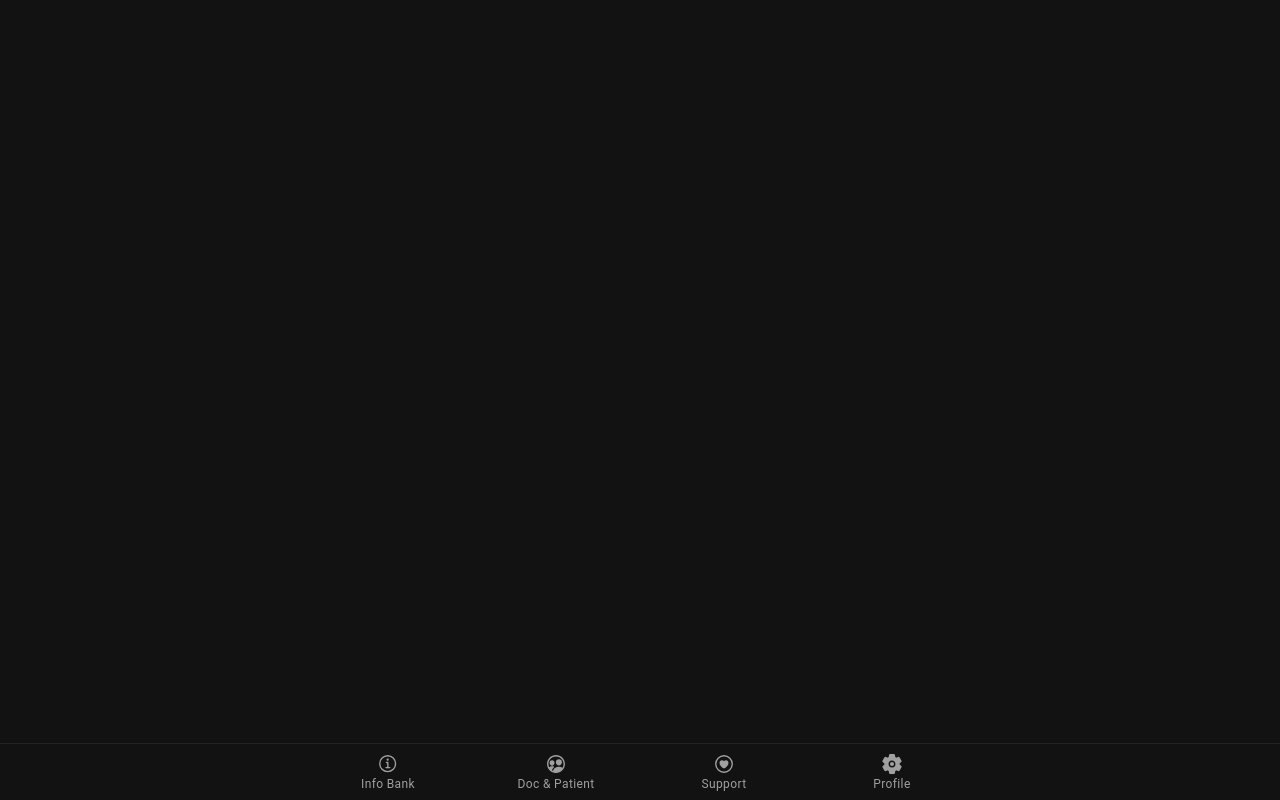
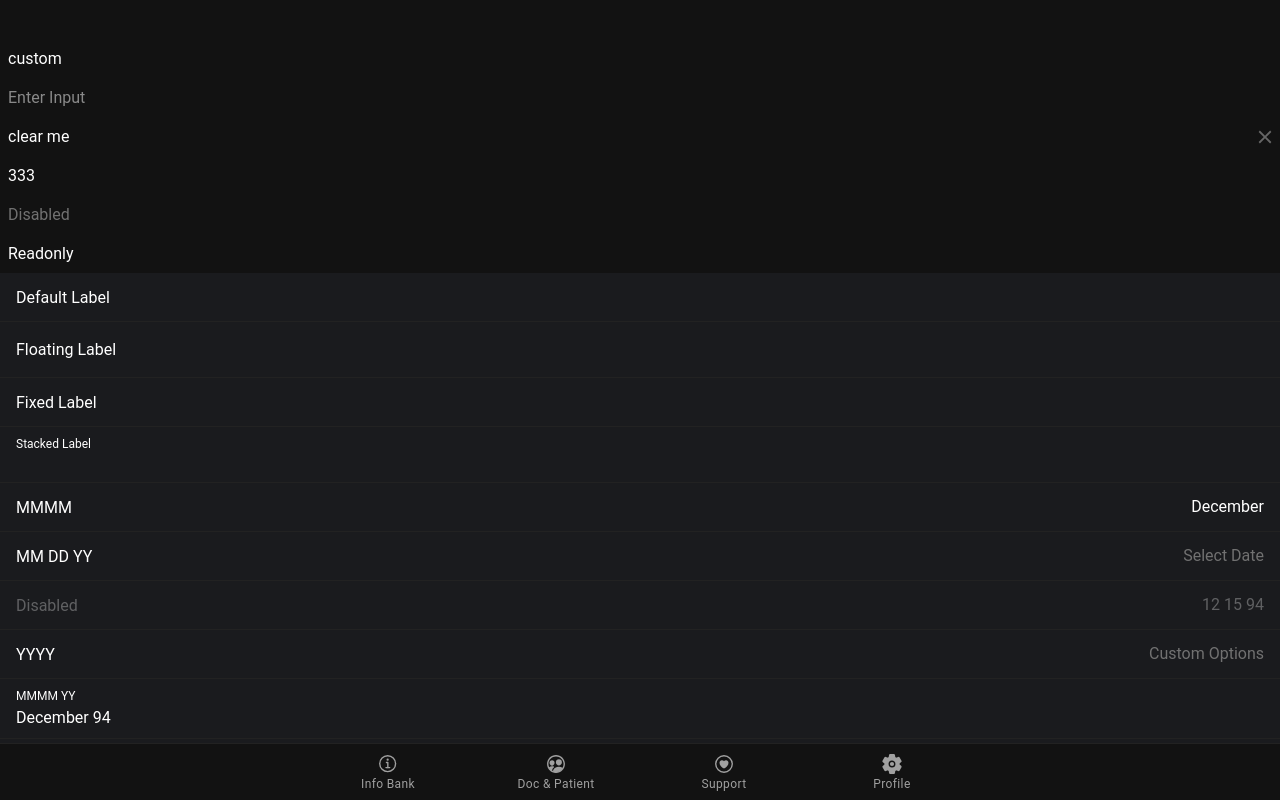
Before and after one commit to Apperta-IXN-for-the-NHS/IXN_Urology_PROMS, a React (Create React App) app in the folder practice/: page /dates in a window 1280 px wide. Built offline with nearby package versions, Linux system fonts and the light colour scheme.

Commit message:
more work on symptoms page

```diff
--- a/practice/src/App.tsx
+++ b/practice/src/App.tsx
@@ -42,6 +42,7 @@ import './theme/variables.css';
 
 /* Global CSS */
 import './global.css';
+import DateTimeExample from './pages/DocPatient/Dates';
 
 const App: React.FC = () => (
   <IonApp>
@@ -57,6 +58,7 @@ const App: React.FC = () => (
           <Route path="/quest" component={Questionaire} />
           <Route path="/symptoms" component={Symptoms} />
           <Route path="/calendar" component={Calendar} />
+          <Route path="/dates" component={DateTimeExample} />
           <Route path="/" render={() => <Redirect to="/tab1" />} exact={true} />
         </IonRouterOutlet>
         <IonTabBar slot="bottom">
--- /dev/null
+++ b/practice/src/pages/DocPatient/Dates.tsx
@@ -0,0 +1,211 @@
+import React from "react";
+import { IonItem, IonLabel, IonDatetime, IonContent, IonInput } from "@ionic/react";
+
+const customYearValues = [2020, 2016, 2008, 2004, 2000, 1996];
+
+const customDayShortNames = [
+  "s\u00f8n",
+  "man",
+  "tir",
+  "ons",
+  "tor",
+  "fre",
+  "l\u00f8r"
+];
+
+const DateTimeExample: React.FC = () => (
+  <IonContent>
+    {/*-- Default Input --*/}
+    <IonInput></IonInput>
+
+    {/*-- Input with value --*/}
+    <IonInput value="custom"></IonInput>
+
+    {/*-- Input with placeholder --*/}
+    <IonInput placeholder="Enter Input"></IonInput>
+
+    {/*-- Input with clear button when there is a value --*/}
+    <IonInput clearInput value="clear me"></IonInput>
+
+    {/*-- Number type input --*/}
+    <IonInput type="number" value="333"></IonInput>
+
+    {/*-- Disabled input --*/}
+    <IonInput value="Disabled" disabled></IonInput>
+
+    {/*-- Readonly input --*/}
+    <IonInput value="Readonly" readonly></IonInput>
+
+    {/*-- Inputs with labels --*/}
+    <IonItem>
+      <IonLabel>Default Label</IonLabel>
+      <IonInput></IonInput>
+    </IonItem>
+
+    <IonItem>
+      <IonLabel position="floating">Floating Label</IonLabel>
+      <IonInput></IonInput>
+    </IonItem>
+
+    <IonItem>
+      <IonLabel position="fixed">Fixed Label</IonLabel>
+      <IonInput></IonInput>
+    </IonItem>
+
+    <IonItem>
+      <IonLabel position="stacked">Stacked Label</IonLabel>
+      <IonInput></IonInput>
+    </IonItem>
+    <IonItem>
+      <IonLabel>MMMM</IonLabel>
+      <IonDatetime
+        displayFormat="MMMM"
+        value="2012-12-15T13:47:20.789"
+      ></IonDatetime>
+    </IonItem>
+
+    <IonItem>
+      <IonLabel>MM DD YY</IonLabel>
+      <IonDatetime
+        displayFormat="MM DD YY"
+        placeholder="Select Date"
+      ></IonDatetime>
+    </IonItem>
+
+    <IonItem>
+      <IonLabel>Disabled</IonLabel>
+      <IonDatetime
+        id="dynamicDisabled"
+        displayFormat="MM DD YY"
+        disabled
+        value="1994-12-15"
+      ></IonDatetime>
+    </IonItem>
+
+    <IonItem>
+      <IonLabel>YYYY</IonLabel>
+      <IonDatetime
+        pickerOptions={{
+          buttons: [
+            {
+              text: "Save",
+              handler: () => console.log("Clicked Save!")
+            },
+            {
+              text: "Log",
+              handler: () => {
+                console.log("Clicked Log. Do not Dismiss.");
+                return false;
+              }
+            }
+          ]
+        }}
+        placeholder="Custom Options"
+        displayFormat="YYYY"
+        min="1981"
+        max="2002"
+      ></IonDatetime>
+    </IonItem>
+
+    <IonItem>
+      <IonLabel position="stacked">MMMM YY</IonLabel>
+      <IonDatetime
+        displayFormat="MMMM YY"
+        min="1989-06-04"
+        max="2004-08-23"
+        value="1994-12-15T13:47:20.789"
+      ></IonDatetime>
+    </IonItem>
+
+    <IonItem>
+      <IonLabel position="floating">MM/DD/YYYY</IonLabel>
+      <IonDatetime
+        displayFormat="MM/DD/YYYY"
+        min="1994-03-14"
+        max="2012-12-09"
+        value="2002-09-23T15:03:46.789"
+      ></IonDatetime>
+    </IonItem>
+
+    <IonItem>
+      <IonLabel position="floating">MM/DD/YYYY</IonLabel>
+      <IonDatetime
+        displayFormat="MM/DD/YYYY"
+        min="1994-03-14"
+        max="2012-12-09"
+      ></IonDatetime>
+    </IonItem>
+
+    <IonItem>
+      <IonLabel>DDD. MMM DD, YY (custom locale)</IonLabel>
+      <IonDatetime
+        value="1995-04-15"
+        min="1990-02"
+        max="2000"
+        dayShortNames={customDayShortNames}
+        displayFormat="DDD. MMM DD, YY"
+        monthShortNames="jan, feb, mar, apr, mai, jun, jul, aug, sep, okt, nov, des"
+      ></IonDatetime>
+    </IonItem>
+
+    <IonItem>
+      <IonLabel>D MMM YYYY H:mm</IonLabel>
+      <IonDatetime
+        displayFormat="D MMM YYYY H:mm"
+        min="1997"
+        max="2010"
+        value="2005-06-17T11:06Z"
+      ></IonDatetime>
+    </IonItem>
+
+    <IonItem>
+      <IonLabel>DDDD MMM D, YYYY</IonLabel>
+      <IonDatetime
+        displayFormat="DDDD MMM D, YYYY"
+        min="2005"
+        max="2016"
+        value="2008-09-02"
+      ></IonDatetime>
+    </IonItem>
+
+    <IonItem>
+      <IonLabel>HH:mm</IonLabel>
+      <IonDatetime displayFormat="HH:mm"></IonDatetime>
+    </IonItem>
+
+    <IonItem>
+      <IonLabel>h:mm a</IonLabel>
+      <IonDatetime displayFormat="h:mm a"></IonDatetime>
+    </IonItem>
+
+    <IonItem>
+      <IonLabel>hh:mm A (15 min steps)</IonLabel>
+      <IonDatetime
+        displayFormat="h:mm A"
+        minuteValues="0,15,30,45"
+      ></IonDatetime>
+    </IonItem>
+
+    <IonItem>
+      <IonLabel>Leap years, summer months</IonLabel>
+      <IonDatetime
+        displayFormat="MM/YYYY"
+        pickerFormat="MMMM YYYY"
+        monthValues="6,7,8"
+        yearValues={customYearValues}
+      ></IonDatetime>
+    </IonItem>
+
+    <IonItem>
+      <IonLabel>Specific days/months/years</IonLabel>
+      <IonDatetime
+        monthValues="6,7,8"
+        yearValues="2014,2015"
+        dayValues="01,02,03,04,05,06,08,09,10, 11, 12, 13, 14"
+        displayFormat="DD/MMM/YYYY"
+      ></IonDatetime>
+    </IonItem>
+  </IonContent>
+);
+
+export default DateTimeExample;
--- a/practice/src/pages/DocPatient/Symptoms.tsx
+++ b/practice/src/pages/DocPatient/Symptoms.tsx
@@ -14,6 +14,10 @@ import {
   IonFab,
   IonFabButton,
   IonIcon,
+  IonDatetime,
+  IonItem,
+  IonLabel,
+  IonInput,
   IonCardContent,
   IonModal
 } from "@ionic/react";
@@ -42,11 +46,20 @@ const AddSymptom: React.FC<AddSymptomProps> = ({ setModal, symptoms }) => {
   return (
     <IonHeader>
       <IonToolbar>
-        <IonTitle>Log a new Symptom</IonTitle>
+        <IonButtons>
+          <IonButton onClick={() => setModal(false)}>Close</IonButton>
+        </IonButtons>
       </IonToolbar>
-      <IonButtons>
-        <IonButton onClick={() => setModal(false)}>Close</IonButton>
-      </IonButtons>
+      <h2 className="ion-text-center">Log a new Symptom</h2>
+      <IonItem>
+        <IonLabel position="stacked">Symptom Title</IonLabel>
+        <IonInput type="text" autofocus></IonInput>
+      </IonItem>
+      <br/>
+      <IonItem>
+        <IonLabel position="stacked">Date Symptom Occurred</IonLabel>
+        <IonInput type="date" onIonChange={(e) => console.log(e.detail.value)}></IonInput>
+      </IonItem>
     </IonHeader>
   );
 };
```
